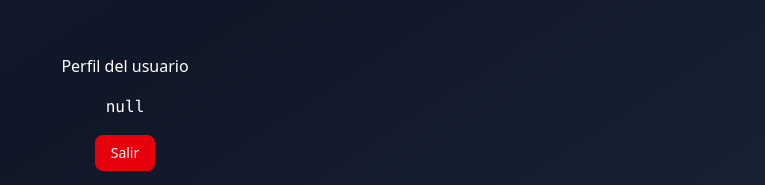
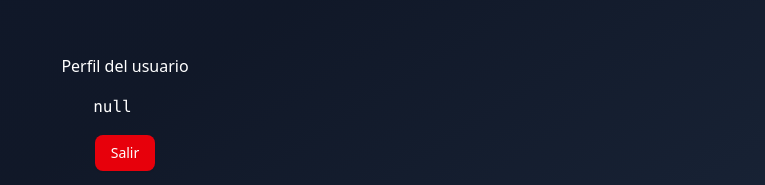
Before and after one commit to modoZen/hooks-app, a React (Vite) app: page /profile in a window 1280 px wide. Shown: the part 304-489 px from the top of the page, without its empty margins (515-1280 px from the left). Built offline with nearby package versions, Linux system fonts and the light colour scheme.

Commit message:
feat: show user in Profile page

```diff
--- a/src/useContext/pages/profile/ProfilePage.tsx
+++ b/src/useContext/pages/profile/ProfilePage.tsx
@@ -10,7 +10,9 @@ export const ProfilePage = () => {
       <h1>Perfil del usuario</h1>
       <hr />
 
-      <pre className="my-4">{JSON.stringify(user, null, 2)}</pre>
+      <pre className="my-4 w-[50%] overflow-x-scroll">
+        {JSON.stringify(user, null, 2)}
+      </pre>
 
       <Button variant={"destructive"}>Salir</Button>
     </div>
```
